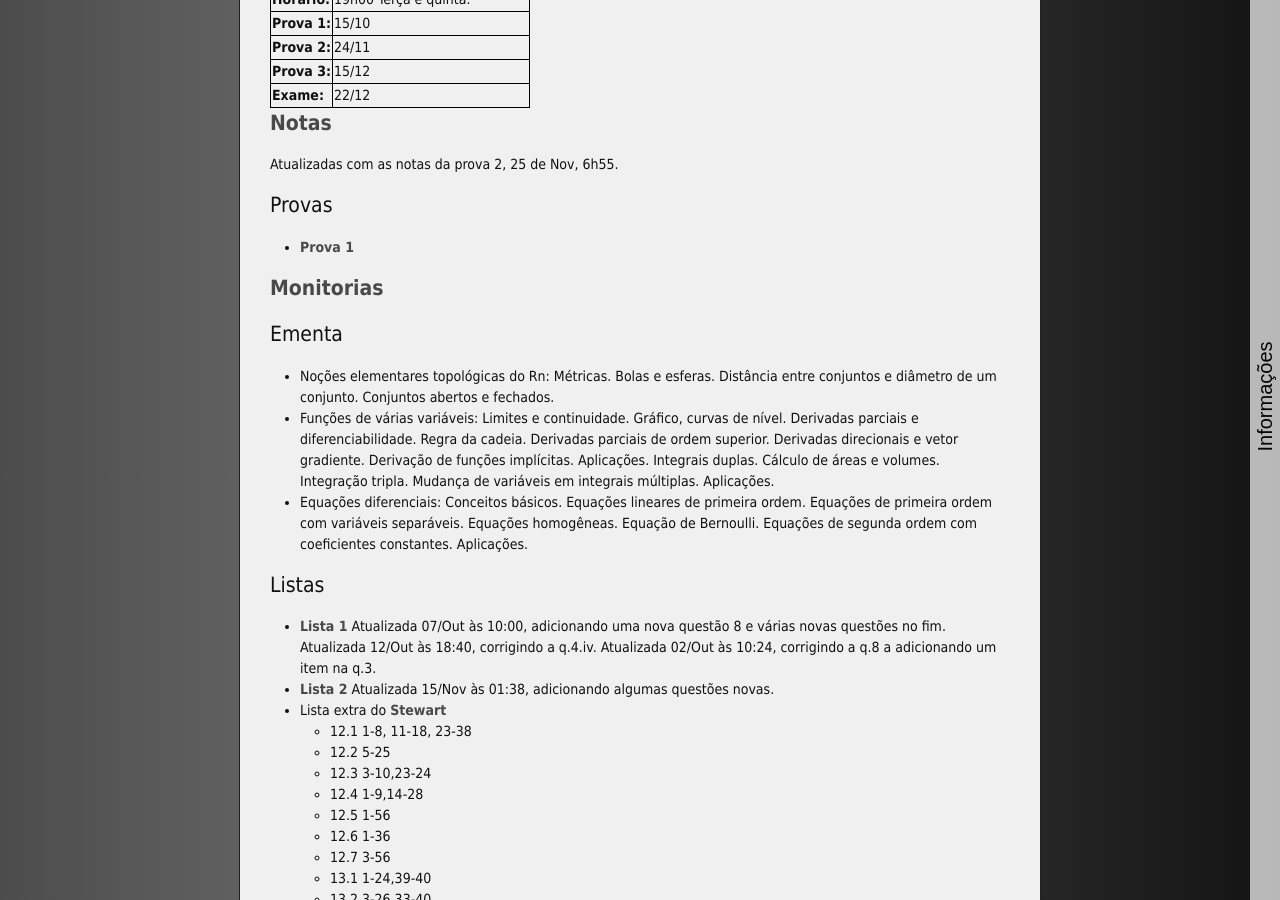
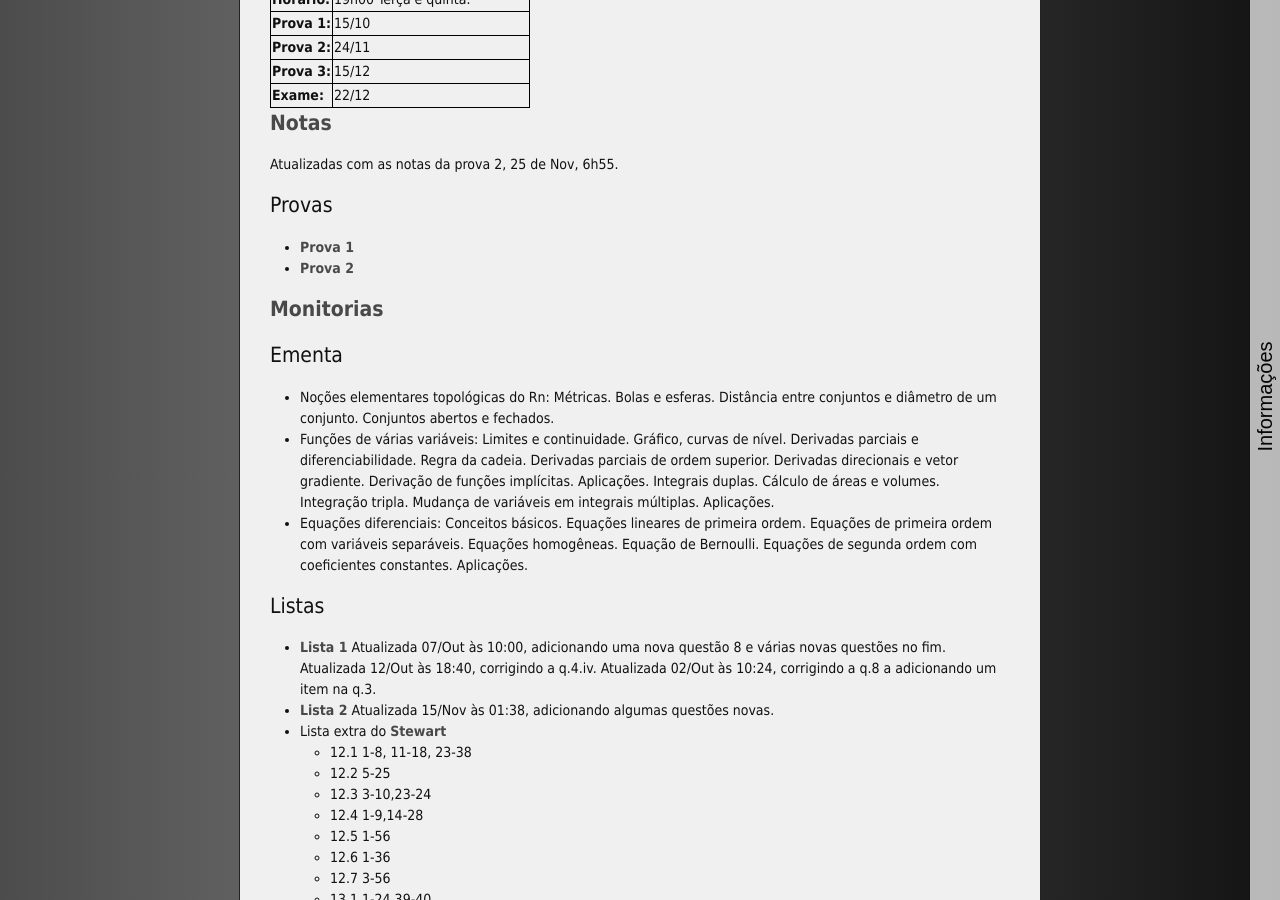
Before and after one commit to abelsiqueira/abelsiqueira.github.io-old, a Jekyll site: the page built from _posts/br/2015-08-02-cm202-calculo-diferencial-e-integral-II-2015-s2.markdown, in a window 1280 px wide and 900 px high, scrolled down 426 px. Built offline with Jekyll 4.4.1, drawn with Linux system fonts in a browser that asks for light colours; nearby versions of some CDN libraries.

Commit message:
Adiciona prova 2 de cm202

```diff
--- a/_posts/br/2015-08-02-cm202-calculo-diferencial-e-integral-II-2015-s2.markdown
+++ b/_posts/br/2015-08-02-cm202-calculo-diferencial-e-integral-II-2015-s2.markdown
@@ -28,6 +28,7 @@ tag:        2015s2
 # Provas
 
   - [Prova 1]({{ site.baseurl }}/disciplinas/cm202/prova1-2015s2.pdf)
+  - [Prova 2]({{ site.baseurl }}/disciplinas/cm202/prova2-2015s2.pdf)
 
 # [Monitorias]({{ site.baseurl }}/assets/monitorias2015s2.pdf)
 
```
Also changed, not shown: 1 other file.
